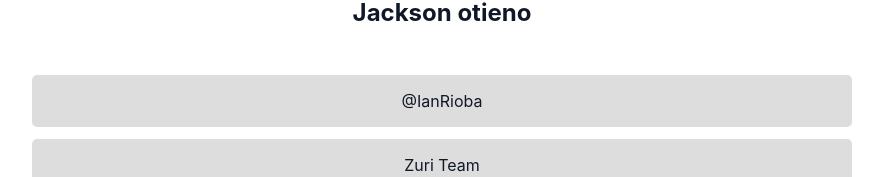
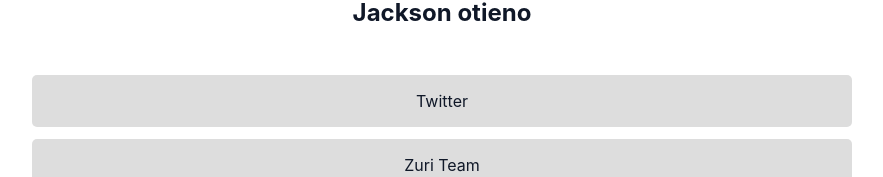
Before and after one commit to MURIUKI2092/hng-intern-, a React (Create React App) app: page / in a window 1280 px wide. Shown: the part 146-323 px from the top of the page, without its empty margins (198-1081 px from the left). Built offline with nearby package versions, Linux system fonts and the light colour scheme.

Commit message:
add twitter name to link

```diff
--- a/src/Components/Links.js
+++ b/src/Components/Links.js
@@ -4,8 +4,8 @@
 const data = [
   {
     id: "twitter",
-    link: "https://twitter.com/rioba_riri",
-    title: "@IanRioba",
+    link: "https://twitter.com/ohallo_jackson",
+    title: "Twitter",
   },
   {
     id: "btn__zuri",
```
